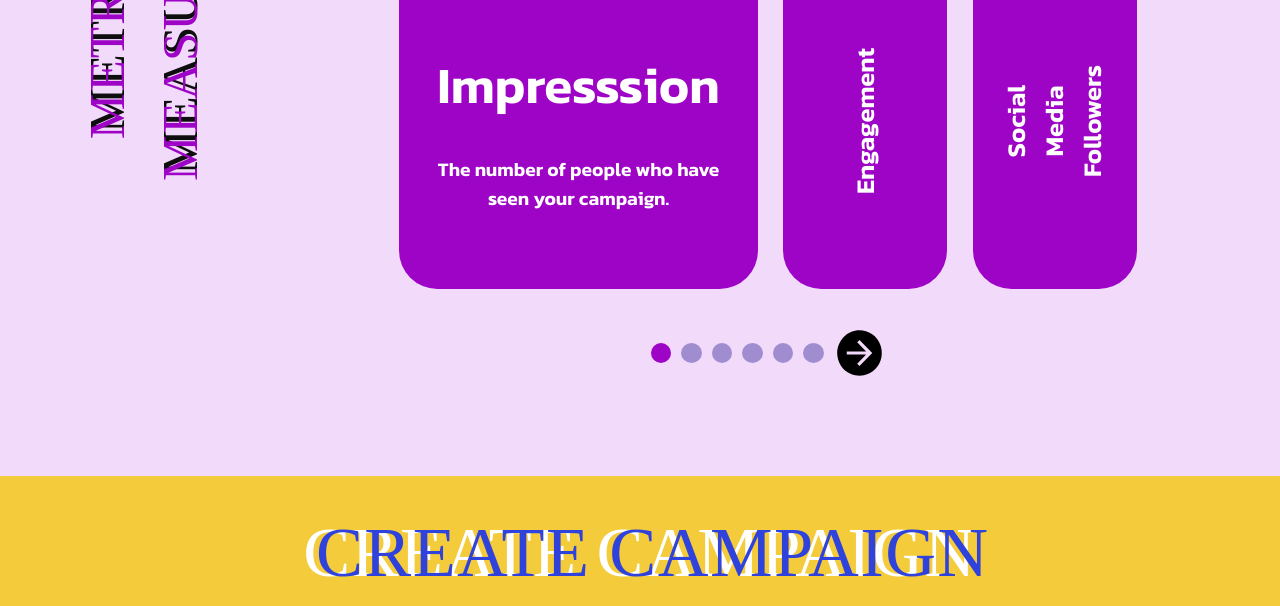
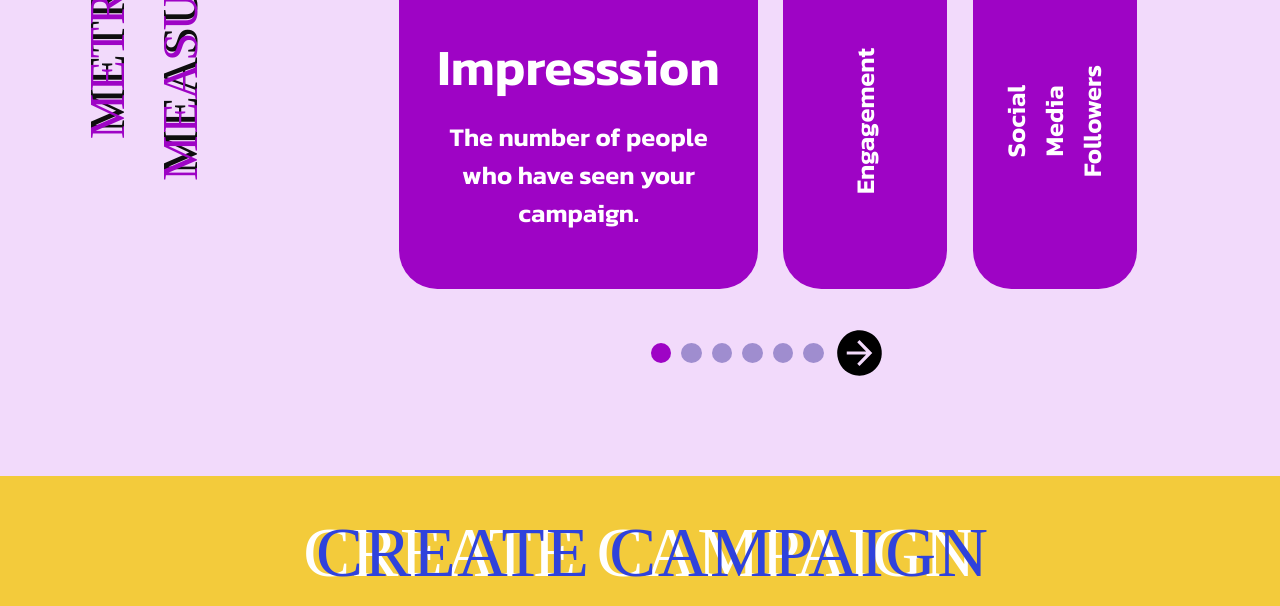
Before and after one commit to suthar1085/Brand-Proto, a website built with Parcel: page index.html in a window 1280 px wide. Shown: the part 2117-2723 px from the top of the page. Built offline with nearby package versions, Linux system fonts and the light colour scheme; a web font is replaced by a local one.

Commit message:
Update Home.css

```diff
--- a/Home.css
+++ b/Home.css
@@ -276,7 +276,7 @@
   line-height: 6vw;
 }
 .metric-measures-card p {
-  font-size: 1.5vw;
+  font-size: 2vw;
   font-family: "Kanit", sans-serif;
   font-weight: 600;
 }
```
